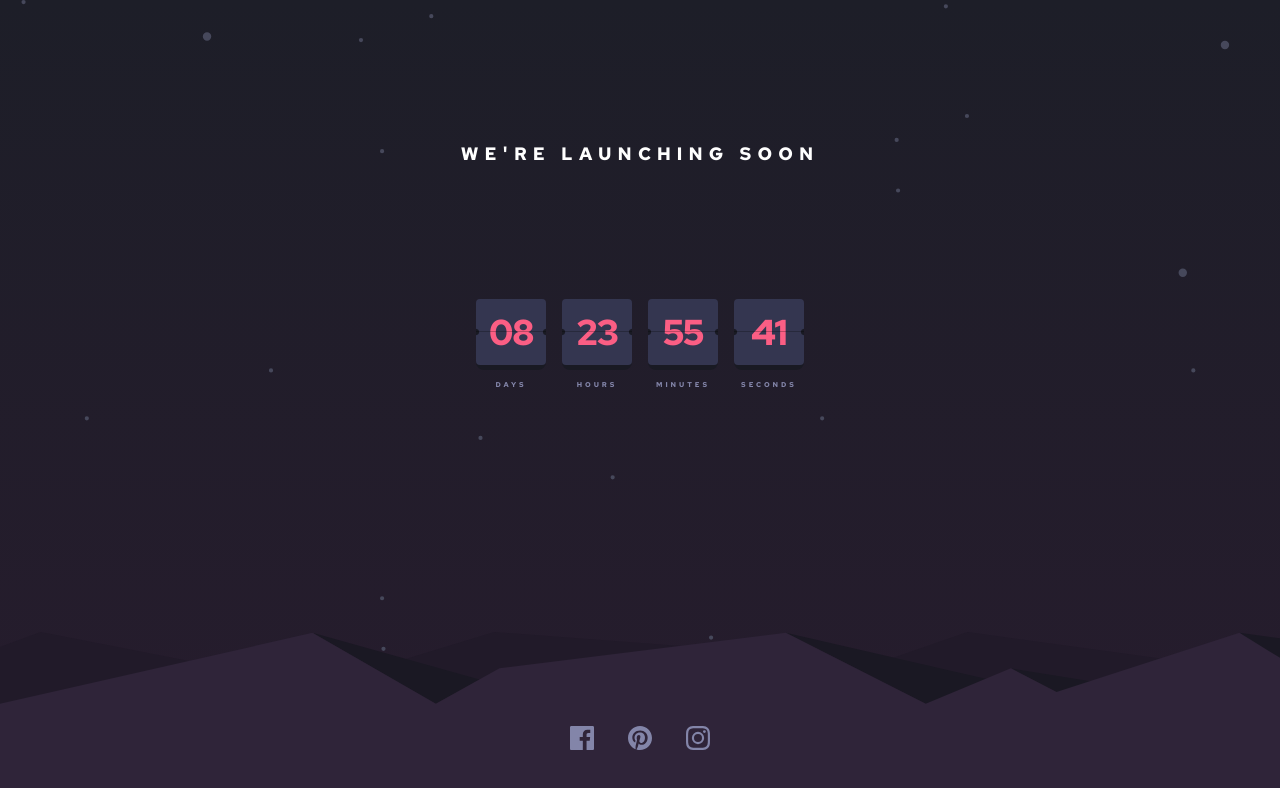
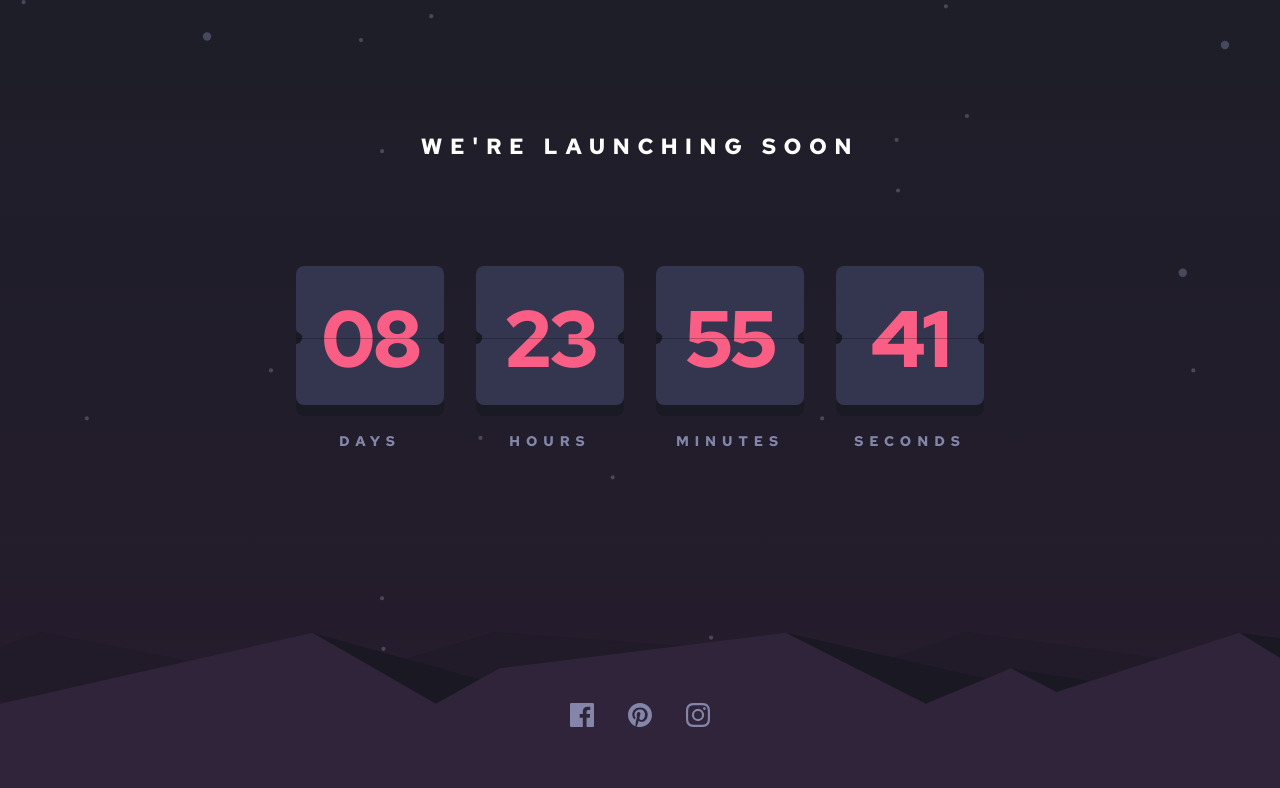
Before and after one commit to DavitDvalashvili/Launch-countdown-timer, a plain HTML site: page index.html in a window 1280 px wide. Drawn offline with Linux system fonts and the light colour scheme.

Commit message:
finish responsive  page

```diff
--- a/style/style.scss
+++ b/style/style.scss
@@ -113,7 +113,7 @@ html {
                 }
             }
             .time-interval {
-                @include textStyle(700, .7rem, 0.9rem,  0.295937rem, uppercase, #8385A9);
+                @include textStyle(700, 0.7rem, 0.9rem,  0.295937rem, uppercase, #8385A9);
             }
         }
         .social-media {
@@ -132,3 +132,62 @@ html {
 
     }
 }
+
+@media (min-width: 1024px) {
+    html {
+        body {
+            h1 {
+                margin: 13.2rem 0 10.5rem 0;
+                @include textStyle(700, 2.2rem, 2.9rem, 0.75rem, uppercase, $White);
+            }
+            .timer {
+                gap: 3.2rem;
+                .flip-box-back {
+                    width: 14.8rem;
+                    height: 15.0rem;
+                    margin-bottom: 1.6rem;
+                    #flip-top {
+                        width: 14.8rem;
+                        height: 7rem;
+                        border-radius: 0.8rem;
+                    }
+                    .divider {
+                        @include absolute(7.15rem, unset, unset);
+                        width: 14.8rem;
+                        height: 0.1rem;
+                    }
+                    #flip-bottom {
+                        width: 14.8rem;
+                        height: 6.9rem;
+                        border-radius: 0.8rem;
+                    }
+                    #right, #left {
+                        width: 0.6rem;
+                        height: 1.2rem;
+                    }
+                    #left {
+                        @include absolute(6.6rem, unset, 0);
+                        border-radius:  0 0.6rem 0.6rem 0;
+                    }
+                    #right {
+                        @include absolute(6.6rem, 0, unset);
+                        border-radius:  0.6rem 0 0 0.6rem;
+                    }
+                    .flip-box-front {
+                        @include absolute(3.65rem, 0, unset);
+                        width: 14.8rem;
+                        height: 7rem;
+                        border-radius: 0.8rem;
+                        @include textStyle(700, 8rem, 7.1rem,  -0.24rem, uppercase, $red);
+                    }
+                }
+                .time-interval {
+                    @include textStyle(700, 1.4rem, 1.9rem,  0.591875rem, uppercase, #8385A9);
+                }
+            }
+            .social-media {
+                margin: 25.2rem 0 7.2rem 0;
+            }
+        }
+    }
+}
```
Also changed, not shown: style/style.css, 1 other file.
